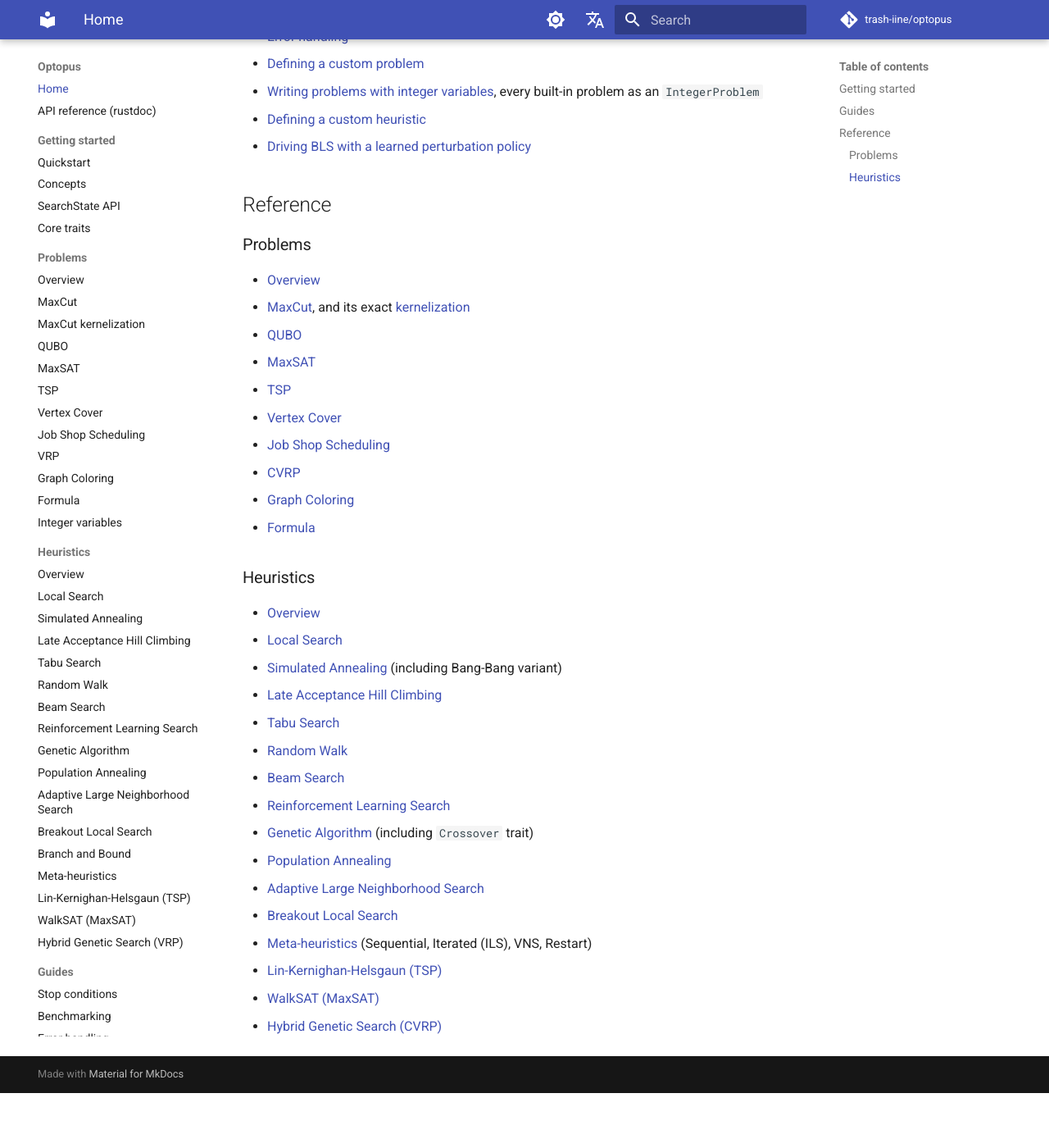
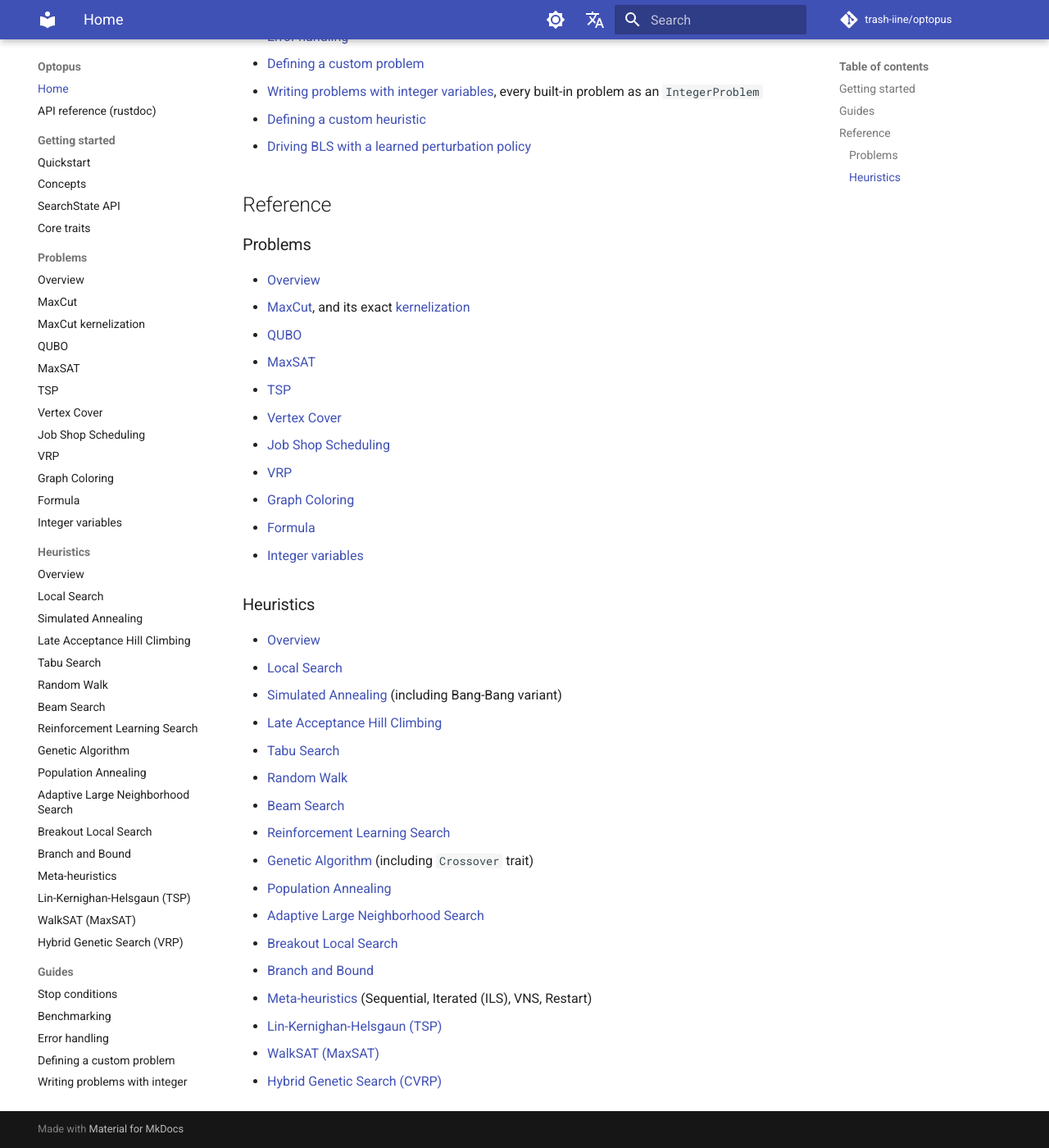
Before and after one commit to trash-iine/optopus, an MkDocs documentation site: the page built from docs/README.md, in a window 1280 px wide and 1400 px high, scrolled down 701 px. Shown: the whole window at 82% size. Built offline with MkDocs 1.6.1 and Material for MkDocs 9.7.7, drawn with Linux system fonts in a browser that asks for light colours; comment, search, counter and statistics services are not loaded; before the commit the page ends 2034 px from its top, so only the background shows below that.

Commit message:
DOCS: the docs index lists the integer-variables problem and BranchAndBound, which the nav already had, and names the vehicle routing page VRP as the README and the problems index do
Co-Authored-By: Claude Opus 5.5 <noreply@anthropic.com>

```diff
--- a/docs/README.md
+++ b/docs/README.md
@@ -36,9 +36,10 @@ A metaheuristic optimization library for combinatorial problems, written in Rust
 - [TSP](problems/tsp.md)
 - [Vertex Cover](problems/vertex_cover.md)
 - [Job Shop Scheduling](problems/job_shop_scheduling.md)
-- [CVRP](problems/vrp.md)
+- [VRP](problems/vrp.md)
 - [Graph Coloring](problems/graph_coloring.md)
 - [Formula](problems/formula.md)
+- [Integer variables](problems/integer.md)
 
 ### Heuristics
 
@@ -54,6 +55,7 @@ A metaheuristic optimization library for combinatorial problems, written in Rust
 - [Population Annealing](heuristics/population_annealing.md)
 - [Adaptive Large Neighborhood Search](heuristics/alns.md)
 - [Breakout Local Search](heuristics/breakout_local_search.md)
+- [Branch and Bound](heuristics/branch_and_bound.md)
 - [Meta-heuristics](heuristics/meta.md) (Sequential, Iterated (ILS), VNS, Restart)
 - [Lin-Kernighan-Helsgaun (TSP)](heuristics/lkh.md)
 - [WalkSAT (MaxSAT)](heuristics/walksat.md)
```
Also changed, not shown: docs/ja/README.md (+2 -0 lines).
